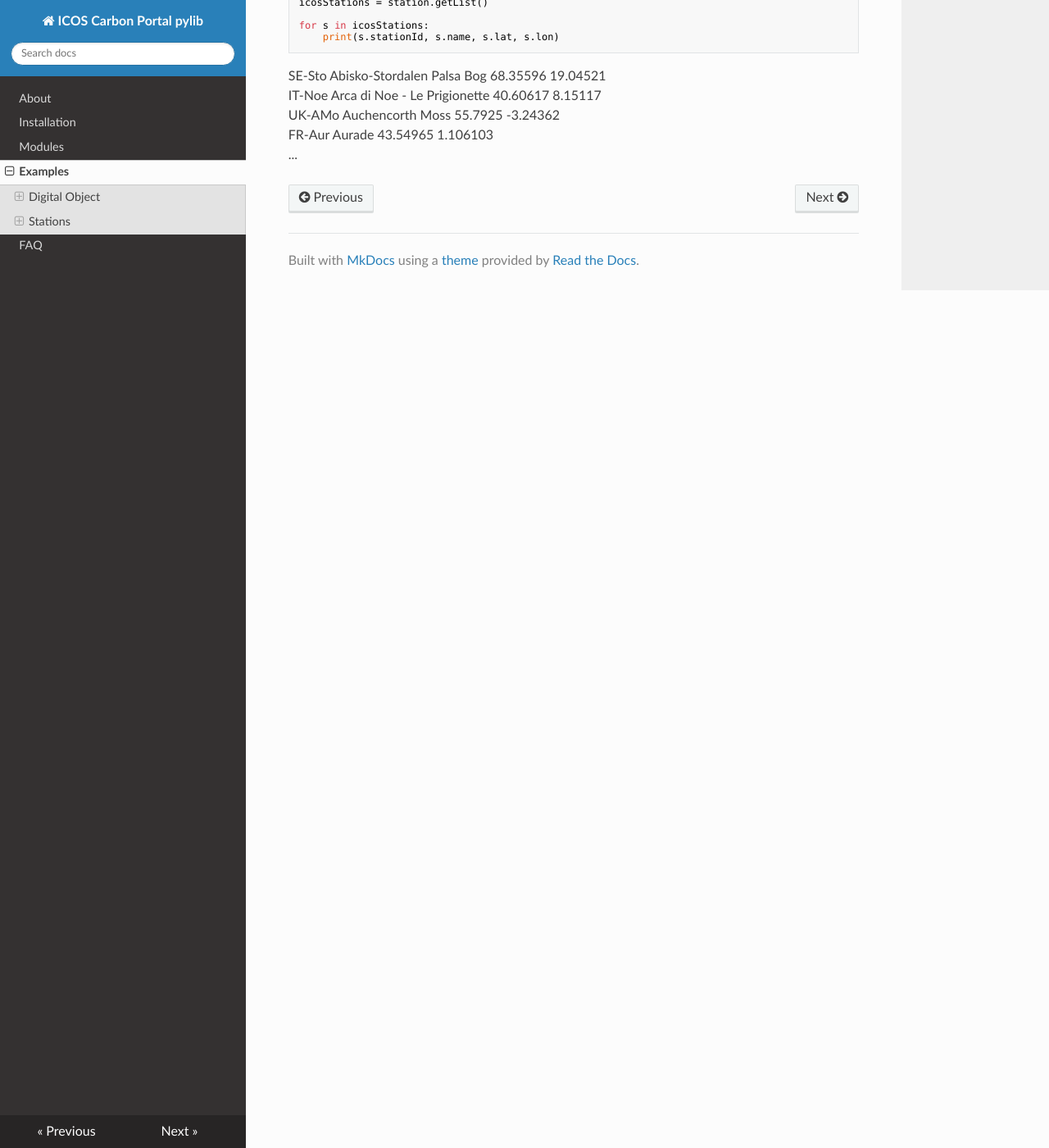
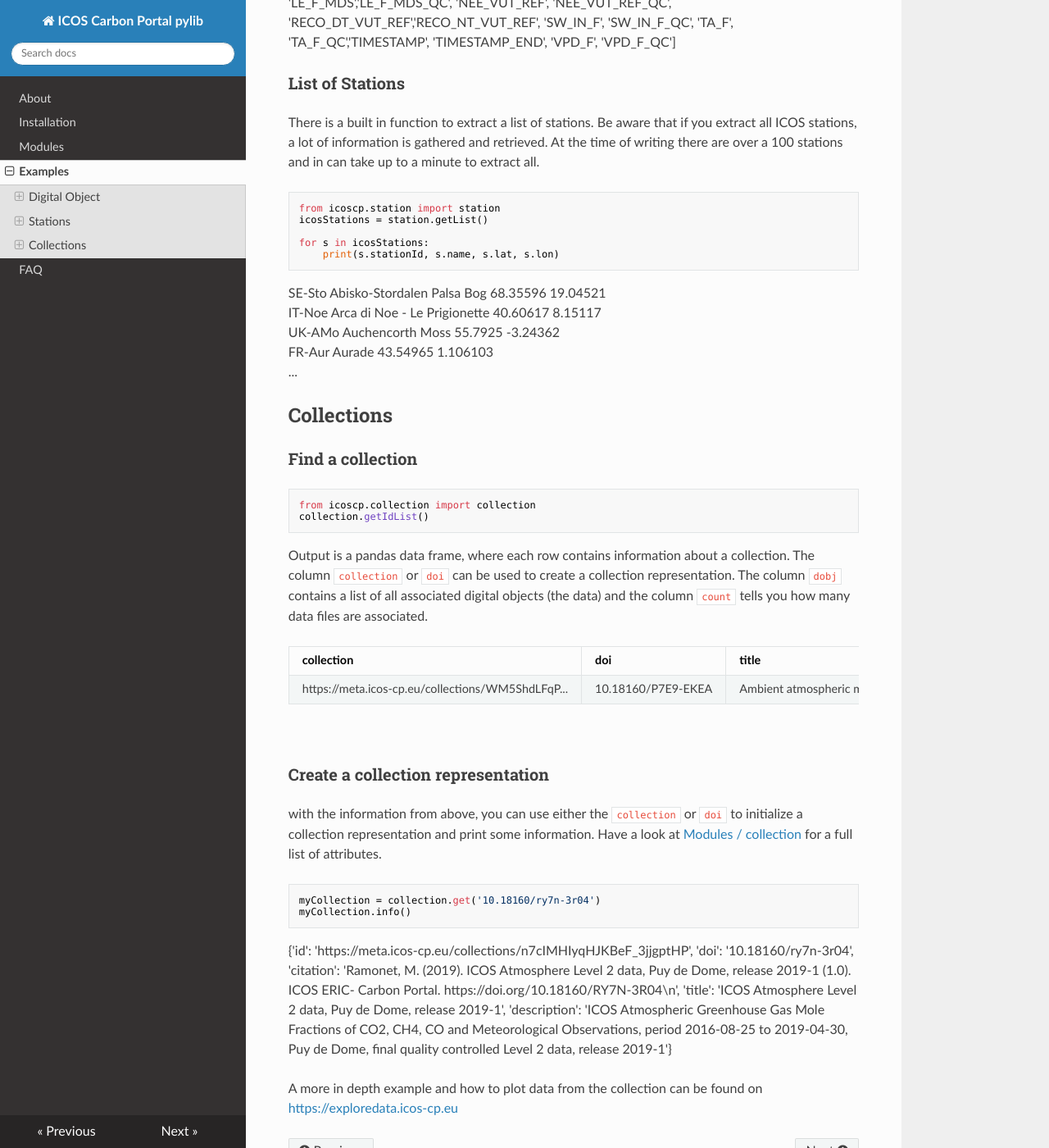
Before and after one commit to ICOS-Carbon-Portal/pylib, an MkDocs documentation site: the page built from docs/examples.md, in a window 1280 px wide and 1400 px high, scrolled down 6596 px. Shown: the whole window at 82% size. Built offline with MkDocs 1.6.1, drawn with Linux system fonts in a browser that asks for light colours; nearby versions of some CDN libraries; some of the changed text lies outside the part shown.

Commit message:
finalize collections
- adjust sparqls , documentation
- dobj changed to store data persistent inside the object and introduce new attribute .data

```diff
--- a/docs/examples.md
+++ b/docs/examples.md
@@ -68,6 +68,14 @@ id |  Flag |  NbPoints | Stdev  |           TIMESTAMP |          ch4
 7  |     O |        16 |  0.736 | 2017-04-01 07:00:00 |  1960.550049
 8  |     O |        16 |  0.429 | 2017-04-01 08:00:00 |  1962.540039
 9  |     O |        17 |  0.861 | 2017-04-01 09:00:00 |  1965.349976
+
+<br>Since version `0.1.3` a simplified access to the data is possible with:
+
+	do.data
+
+So instead of data = do.get() to 'extract' the pandas data frame you can directly use the data frame to print the first 10 rows, which will give you the same result as above:
+
+	do.data.head(10)
 
 <hr>
 
@@ -222,3 +230,31 @@ IT-Noe Arca di Noe - Le Prigionette 40.60617 8.15117 <br>
 UK-AMo Auchencorth Moss 55.7925 -3.24362 <br>
 FR-Aur Aurade 43.54965 1.106103 <br>
 ...
+
+## Collections
+
+### Find a collection
+
+	from icoscp.collection import collection
+	collection.getIdList()
+
+Output is a pandas data frame, where each row contains information about a collection. The column `collection` or `doi` can be used to create a collection representation. The column `dobj` contains a list of all associated digital objects (the data) and the column `count` tells you how many data files are associated.
+
+collection | doi | title | description | dobj | count
+-----------|-----|-------|-------------|------|-------
+https://meta.icos-cp.eu/collections/WM5ShdLFqP...|10.18160/P7E9-EKEA|Ambient atmospheric methane observations from ...|This dataset for historic ambient CH4 mole fra...|[https://meta.icos-cp.eu/objects/pWqX-lRUsilS_...|30
+
+<br>
+### Create a collection representation
+with the information from above, you can use either the `collection` or `doi` to initialize a collection representation and print some information. Have a look at [Modules / collection](modules.md#collection) for a full list of attributes.
+
+	myCollection = collection.get('10.18160/ry7n-3r04')
+	myCollection.info()
+
+{'id': 'https://meta.icos-cp.eu/collections/n7cIMHIyqHJKBeF_3jjgptHP',
+ 'doi': '10.18160/ry7n-3r04',
+ 'citation': 'Ramonet, M. (2019). ICOS Atmosphere Level 2 data, Puy de Dome, release 2019-1 (1.0). ICOS ERIC- Carbon Portal. https://doi.org/10.18160/RY7N-3R04\n',
+ 'title': 'ICOS Atmosphere Level 2 data, Puy de Dome, release 2019-1',
+ 'description': 'ICOS Atmospheric Greenhouse Gas Mole Fractions of CO2, CH4, CO and Meteorological Observations, period 2016-08-25 to 2019-04-30, Puy de Dome, final quality controlled Level 2 data, release 2019-1'}
+
+A more in depth example and how to plot data from the collection can be found on [https://exploredata.icos-cp.eu](https://exploredata.icos-cp.eu)
--- a/setup.py
+++ b/setup.py
@@ -9,7 +9,7 @@ def readme():
 
 setuptools.setup(
     name='icoscp',
-    version='0.1.2',
+    version='0.1.3',
 	license='GPLv3+',
     author="Claudio D'Onofrio, ICOS Carbon Portal",
     author_email='claudio.donofrio@nateko.lu.se, info@icos-cp.eu',
```
Also changed, not shown: other parts of docs/examples.md (+1 -1 lines), docs/index.md (+5 -4 lines), docs/modules.md (+51 -22 lines), 16 other files.
